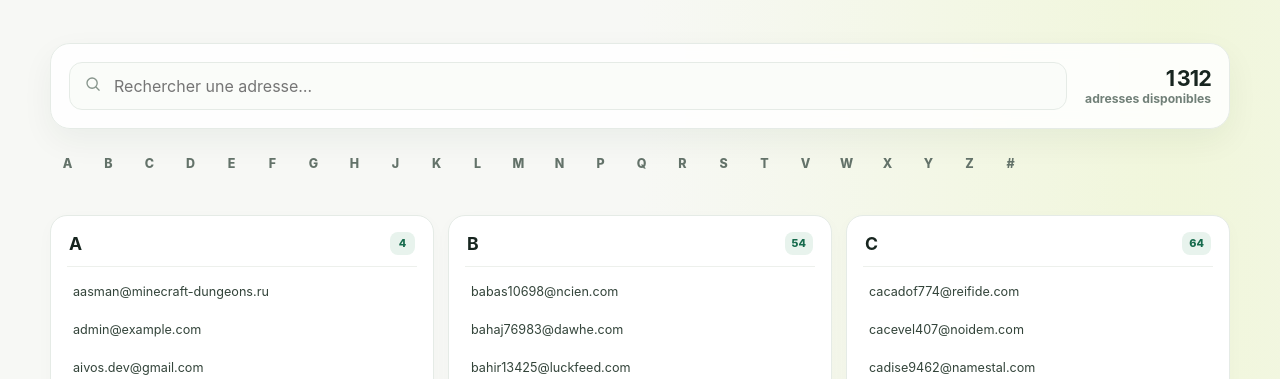
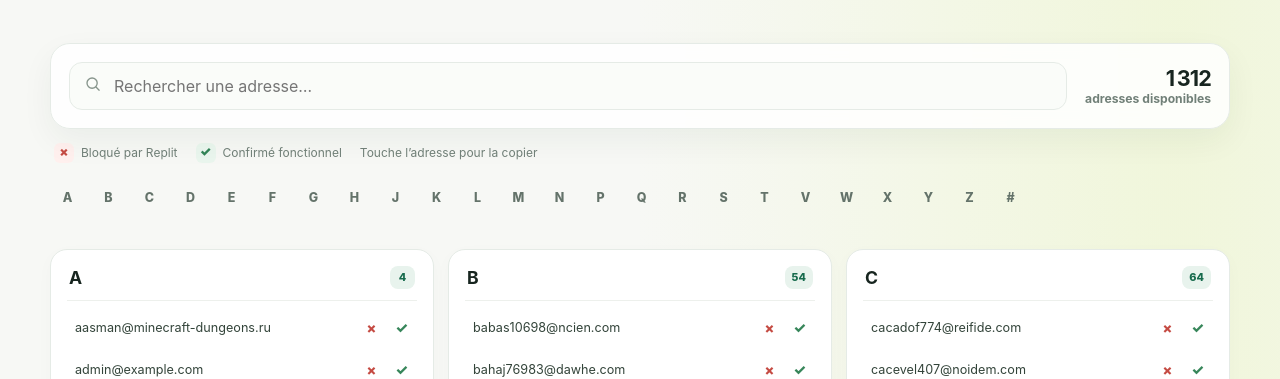
Before and after one commit to ferelking242/courrier-email-directory, a plain HTML site: page index.html in a window 1280 px wide. Shown: the part 421-800 px from the top of the page. Drawn offline with Linux system fonts and the light colour scheme.

Commit message:
Add local red and green email status markers

```diff
--- a/index.html
+++ b/index.html
@@ -106,6 +106,28 @@
       white-space: nowrap;
     }
     .count strong { display: block; color: var(--ink); font-size: 1.35rem; letter-spacing: -.04em; }
+    .legend {
+      display: flex;
+      flex-wrap: wrap;
+      align-items: center;
+      gap: 9px 18px;
+      margin: 14px 4px 0;
+      color: var(--muted);
+      font-size: .75rem;
+    }
+    .legend-item { display: inline-flex; align-items: center; gap: 7px; }
+    .legend-symbol {
+      display: grid;
+      width: 20px;
+      height: 20px;
+      place-items: center;
+      border-radius: 6px;
+      font-size: .8rem;
+      font-weight: 900;
+      line-height: 1;
+    }
+    .legend-symbol.blocked { background: #fff0ee; color: #c54b43; }
+    .legend-symbol.working { background: #eaf6ee; color: #328558; }
     .alphabet {
       display: flex;
       gap: 6px;
@@ -170,9 +192,20 @@
       font-weight: 800;
     }
     .email-list { display: grid; gap: 2px; padding-top: 7px; }
+    .email-row {
+      display: flex;
+      min-width: 0;
+      align-items: center;
+      gap: 3px;
+      padding: 2px;
+      border-radius: 10px;
+      transition: background .14s ease;
+    }
+    .email-row[data-state="blocked"] { background: #fff0ee; }
+    .email-row[data-state="working"] { background: #eaf6ee; }
     .email-button {
       display: flex;
-      width: 100%;
+      flex: 1;
       min-width: 0;
       align-items: center;
       justify-content: space-between;
@@ -192,6 +225,30 @@
     .email-button:hover .copy-icon, .email-button:focus-visible .copy-icon { opacity: 1; }
     .email-button.copied { background: var(--green-soft); color: var(--green-strong); }
     .email-button.copied .copy-icon { color: var(--green); opacity: 1; }
+    .email-row[data-state="blocked"] .email-button { color: #ad3e36; }
+    .email-row[data-state="working"] .email-button { color: #176b45; }
+    .status-controls { display: flex; flex: 0 0 auto; gap: 3px; }
+    .status-mark {
+      display: grid;
+      width: 27px;
+      height: 27px;
+      place-items: center;
+      padding: 0;
+      border: 1px solid transparent;
+      border-radius: 8px;
+      background: transparent;
+      font-size: .9rem;
+      font-weight: 850;
+      line-height: 1;
+      cursor: pointer;
+      transition: background .14s ease, color .14s ease, transform .14s ease;
+    }
+    .status-mark:hover { transform: translateY(-1px); }
+    .status-mark:focus-visible { outline: 2px solid var(--green); outline-offset: 1px; }
+    .status-mark.blocked { color: #c54b43; }
+    .status-mark.blocked:hover, .status-mark.blocked[aria-pressed="true"] { border-color: #f1c7c3; background: #d9554c; color: #fff; }
+    .status-mark.working { color: #37865a; }
+    .status-mark.working:hover, .status-mark.working[aria-pressed="true"] { border-color: #bfdfc9; background: #328558; color: #fff; }
     .empty {
       display: none;
       padding: 54px 20px;
@@ -233,9 +290,10 @@
       .alphabet { margin: 13px 0 22px; }
       .directory { grid-template-columns: 1fr; gap: 10px; }
       .letter-card { padding: 14px 14px 9px; }
-      .email-button { padding: 10px 7px; }
+      .email-button { padding: 10px 5px; }
       .email-text { font-size: .85rem; }
       .copy-icon { opacity: .75; }
+      .status-mark { width: 28px; height: 30px; }
     }
     @media (prefers-reduced-motion: reduce) { *, *::before, *::after { scroll-behavior: auto !important; transition-duration: .01ms !important; } }
   </style>
@@ -273,6 +331,11 @@
       </label>
       <div class="count"><strong id="total-count">—</strong><span>adresses disponibles</span></div>
     </section>
+    <div class="legend" aria-label="Légende des boutons">
+      <span class="legend-item"><span class="legend-symbol blocked" aria-hidden="true">×</span> Bloqué par Replit</span>
+      <span class="legend-item"><span class="legend-symbol working" aria-hidden="true">✓</span> Confirmé fonctionnel</span>
+      <span class="legend-item">Touche l’adresse pour la copier</span>
+    </div>
 
     <nav id="alphabet" class="alphabet" aria-label="Aller à une lettre"></nav>
     <section id="directory" class="directory" aria-label="Adresses classées par ordre alphabétique"></section>
@@ -293,6 +356,16 @@
       const empty = document.querySelector("#empty");
       const toast = document.querySelector("#toast");
       let toastTimer;
+      const STATUS_STORAGE_KEY = "courrier-email-directory-status-v1";
+      let emailStatuses = {};
+      try {
+        const savedStatuses = JSON.parse(localStorage.getItem(STATUS_STORAGE_KEY) || "{}");
+        if (savedStatuses && typeof savedStatuses === "object" && !Array.isArray(savedStatuses)) {
+          emailStatuses = savedStatuses;
+        }
+      } catch {
+        emailStatuses = {};
+      }
 
       const getLetter = (email) => {
         const first = email.trim().charAt(0).normalize("NFD").replace(/[\u0300-\u036f]/g, "").toUpperCase();
@@ -314,6 +387,45 @@
         span.setAttribute("aria-hidden", "true");
         span.innerHTML = '<svg width="15" height="15" viewBox="0 0 24 24" fill="none"><rect x="8" y="8" width="11" height="12" rx="2" stroke="currentColor" stroke-width="1.6"/><path d="M16 8V6a2 2 0 0 0-2-2H6a2 2 0 0 0-2 2v10a2 2 0 0 0 2 2h2" stroke="currentColor" stroke-width="1.6"/></svg>';
         return span;
+      }
+
+      function makeStatusButton(status, label, symbol, email, row) {
+        const button = document.createElement("button");
+        button.type = "button";
+        button.className = `status-mark ${status}`;
+        button.textContent = symbol;
+        button.title = label;
+        button.setAttribute("aria-label", label);
+        const key = email.toLocaleLowerCase();
+        button.setAttribute("aria-pressed", String(emailStatuses[key] === status));
+        button.addEventListener("click", () => {
+          const nextStatus = emailStatuses[key] === status ? "" : status;
+          if (nextStatus) emailStatuses[key] = nextStatus;
+          else delete emailStatuses[key];
+          let saved = true;
+          try {
+            localStorage.setItem(STATUS_STORAGE_KEY, JSON.stringify(emailStatuses));
+          } catch {
+            saved = false;
+          }
+          row.dataset.state = nextStatus;
+          row.querySelector(".status-mark.blocked").setAttribute("aria-pressed", String(nextStatus === "blocked"));
+          row.querySelector(".status-mark.working").setAttribute("aria-pressed", String(nextStatus === "working"));
+          if (nextStatus) {
+            const statusMessage = nextStatus === "blocked"
+              ? "Email marqué comme bloqué"
+              : "Email confirmé comme fonctionnel";
+            toast.textContent = saved
+              ? statusMessage
+              : `${statusMessage} — non conservé après fermeture`;
+          } else {
+            toast.textContent = saved ? "Marque retirée" : "Marque retirée pour cette page";
+          }
+          toast.classList.add("show");
+          window.clearTimeout(toastTimer);
+          toastTimer = window.setTimeout(() => toast.classList.remove("show"), 1700);
+        });
+        return button;
       }
 
       sortedLetters.forEach((letter) => {
@@ -341,6 +453,12 @@
         const list = document.createElement("div");
         list.className = "email-list";
         groups.get(letter).forEach((email) => {
+          const row = document.createElement("div");
+          row.className = "email-row";
+          const statusKey = email.toLocaleLowerCase();
+          const storedStatus = emailStatuses[statusKey];
+          row.dataset.state = storedStatus === "blocked" || storedStatus === "working" ? storedStatus : "";
+
           const button = document.createElement("button");
           button.type = "button";
           button.className = "email-button";
@@ -351,7 +469,14 @@
           text.textContent = email;
           button.append(text, makeCopyIcon());
           button.addEventListener("click", () => copyEmail(email, button));
-          list.append(button);
+          const statusControls = document.createElement("span");
+          statusControls.className = "status-controls";
+          statusControls.append(
+            makeStatusButton("blocked", "Marquer comme bloqué par Replit", "×", email, row),
+            makeStatusButton("working", "Confirmer que le compte fonctionne", "✓", email, row),
+          );
+          row.append(button, statusControls);
+          list.append(row);
           buttonByEmail.set(email, button);
         });
         card.append(heading, list);
```
